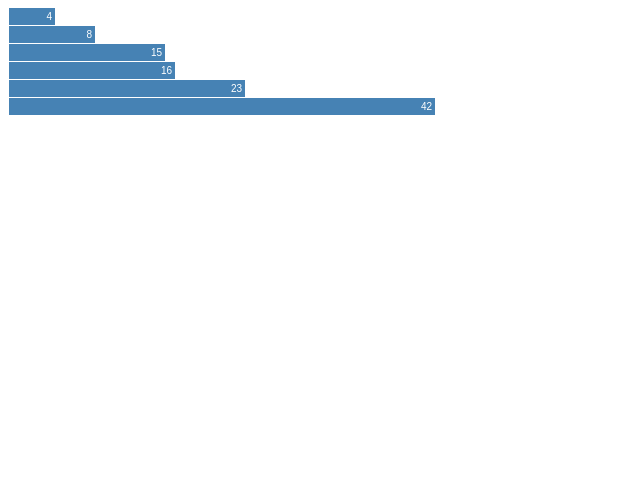
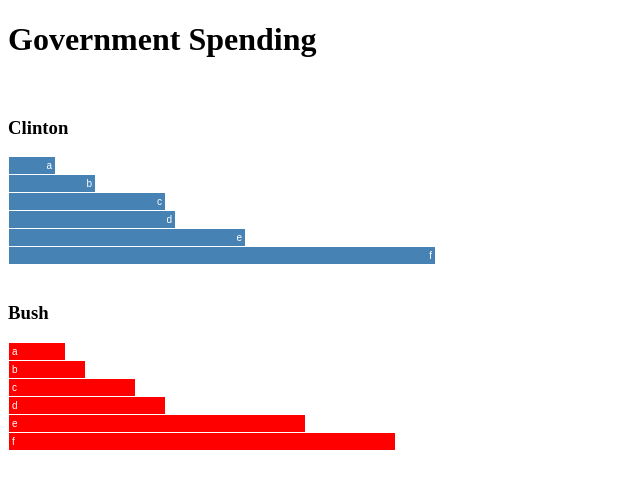
Before and after one commit to anyakeller/D3, a plain HTML site: page index.html in a window 1280 px wide. Shown: the whole page, without its empty margins (0-640 px from the left). Drawn offline with nearby package versions, Linux system fonts and the light colour scheme.

Commit message:
formatted everything

```diff
--- a/index.html
+++ b/index.html
@@ -5,27 +5,55 @@
     <title>D3????</title>
     <script src="http://d3js.org/d3.v3.min.js"></script>
     <style>
-.chart div {
+.clinton div {
     font: 10px sans-serif;
     background-color: steelblue;
     text-align: right;
     padding: 3px;
     margin: 1px;
     color: white;
+    position: relative;
+    width: 50%;
+    right:0px;
+}
+.bush div {
+    font: 10px sans-serif;
+    background-color: red;
+    text-align: left;
+    padding: 3px;
+    margin: 1px;
+    color: white;
+    width: 50%;
+    position: relative;
 }
     </style>
 </head>
 <body>
-    <div class="chart"></div>
+    <h1>Government Spending</h1>
+    <br>
+    <h3>Clinton </h3>
+    <div class="clinton"></div>
+    <br>
+    <h3> Bush </h3>
+    <div class="bush"></div>
 <script>
-var data = [4, 8, 15, 16, 23, 42];
-d3.select(".chart")
+var clinton = [["a",4], ["b",8], ["c",15], ["d",16], ["e",23], ["f",42]];
+var bush = [["a",5], ["b",7], ["c",12], ["d",15], ["e",29], ["f",38]];
+
+d3.select(".clinton")
 .selectAll("div")
-.data(data)
+.data(clinton)
     .enter().append("div")
     .style("width",function(d){
-        return d*10 + "px";})
-    .text(function(d){return d;});
+        return d[1]*10 + "px";})
+    .text(function(d){return d[0];});
+d3.select(".bush")
+.selectAll("div")
+.data(bush)
+    .enter().append("div")
+    .style("width",function(d){
+        return d[1]*10 + "px";})
+    .text(function(d){return d[0];});
 </script>
 </body>
 </html>
```
